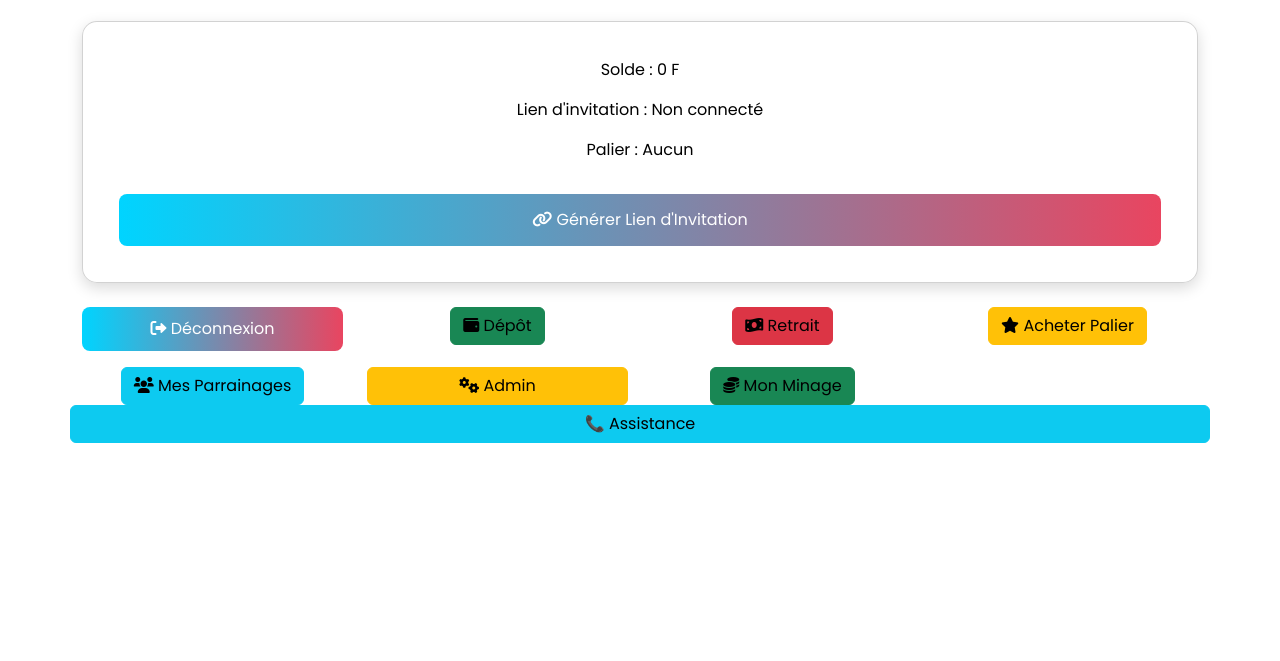
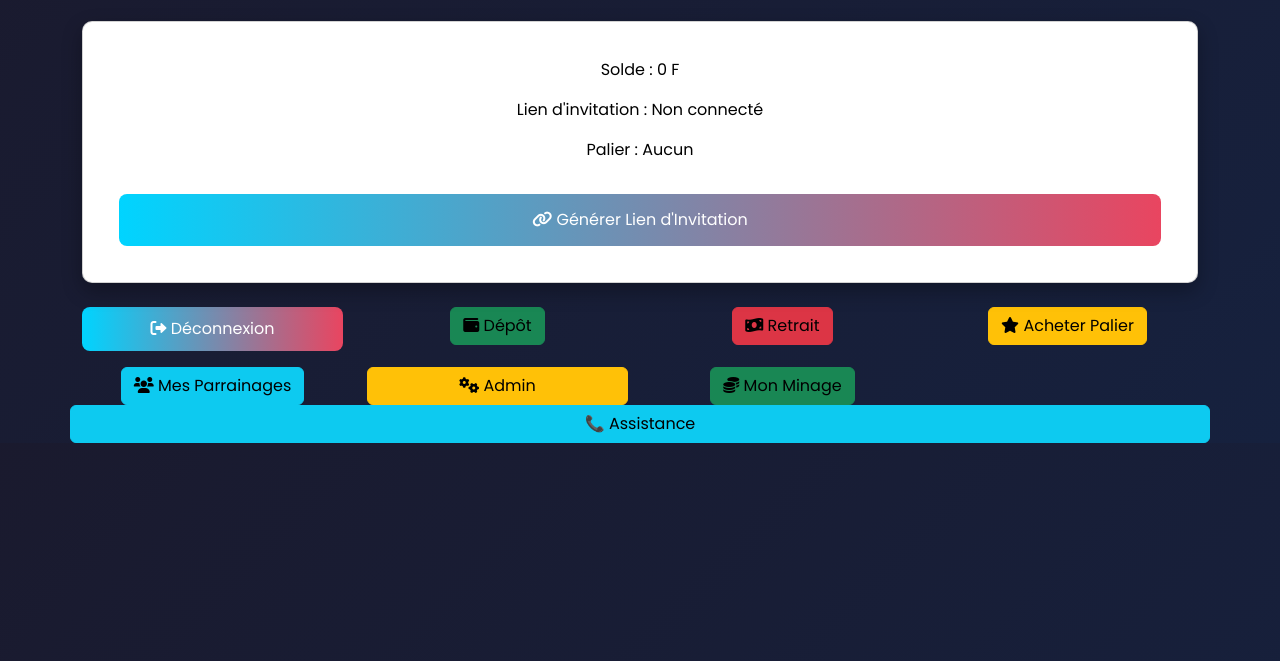
Before and after one commit to bounner/ponzi, a website: page public/index.html in a window 1280 px wide. Shown: the part 139-800 px from the top of the page. Drawn offline with nearby package versions, Linux system fonts and the light colour scheme; no server answers; sample sign-in values are in the browser's storage.

Commit message:
Update style.css

```diff
--- a/public/style.css
+++ b/public/style.css
@@ -6,6 +6,9 @@ body {
     margin: 0;
     padding: 0;
     overflow-x: hidden;
+    background: linear-gradient(135deg, #1a1a2e, #16213e);
+    font-family: 'Poppins', sans-serif;
+    color: #000;
 }
 
 /* --- Titres et textes en noir --- */
@@ -39,7 +42,13 @@ h1, h2, h3, h4, h5, h6, p, a, label, span {
     box-shadow: 0 5px 15px rgba(0,0,0,0.15);
     padding: clamp(10px, 2vw, 20px);
 }
-
+.card {
+    background: #ffffff;
+    color: #000;
+    padding: 20px;
+    border-radius: 10px;
+    box-shadow: 0 8px 20px rgba(0,0,0,0.3);
+}
 /* --- Inputs --- */
 input.form-control {
     padding: 14px;
```
